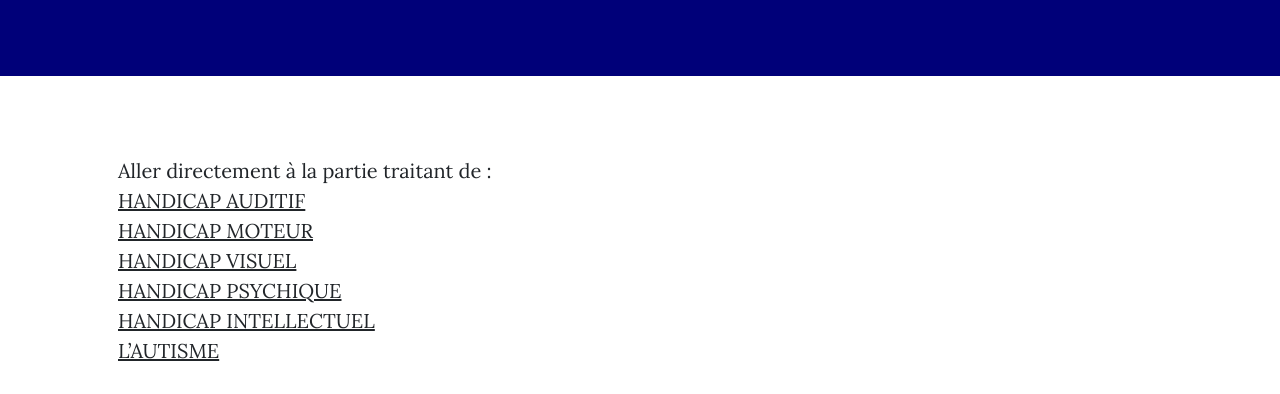
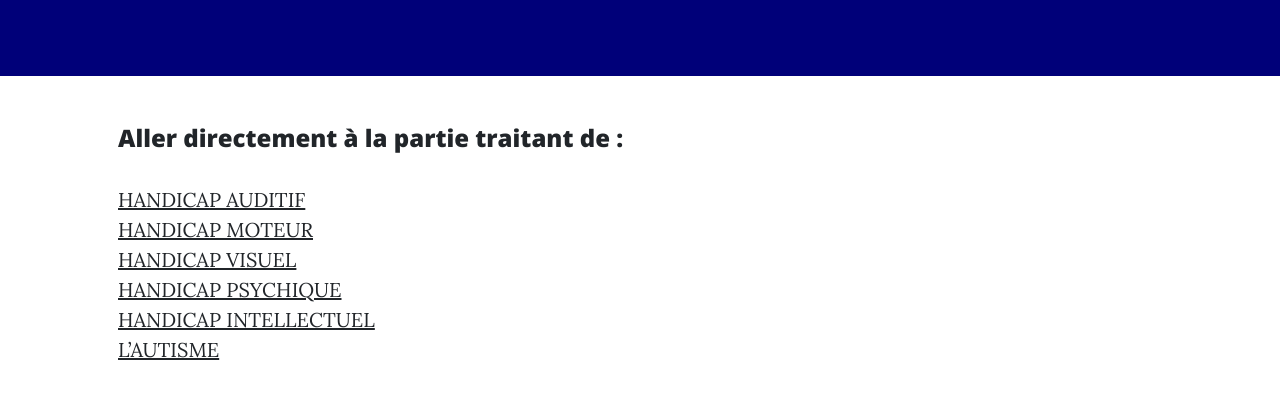
Before and after one commit to olivetlse/WorkShop, a plain HTML site: page guide.html in a window 1280 px wide. Shown: the part 77-471 px from the top of the page. Drawn offline with nearby package versions, Linux system fonts and the light colour scheme; a script that the page names is missing.

Commit message:
Update guide.html

```diff
--- a/guide.html
+++ b/guide.html
@@ -50,9 +50,9 @@
             <div class="container px-4 px-lg-5">
                 <div class="row gx-4 gx-lg-5 justify-content-center">
                     <div class="col-md-10 col-lg-8 col-xl-7">
-<p>
-    Aller directement à la partie traitant de :<br />
-    <a href="#HANDICAP_AUDITIF">HANDICAP AUDITIF</a><br />
+
+			    <h4> Aller directement à la partie traitant de :<br /></h4>
+  <p>  <a href="#HANDICAP_AUDITIF">HANDICAP AUDITIF</a><br />
     <a href="#HANDICAP_MOTEUR">HANDICAP MOTEUR</a><br />
     <a href="#HANDICAP_VISUEL">HANDICAP VISUEL</a><br />
     <a href="#HANDICAP_PSYCHIQUE">HANDICAP PSYCHIQUE</a><br />
```
